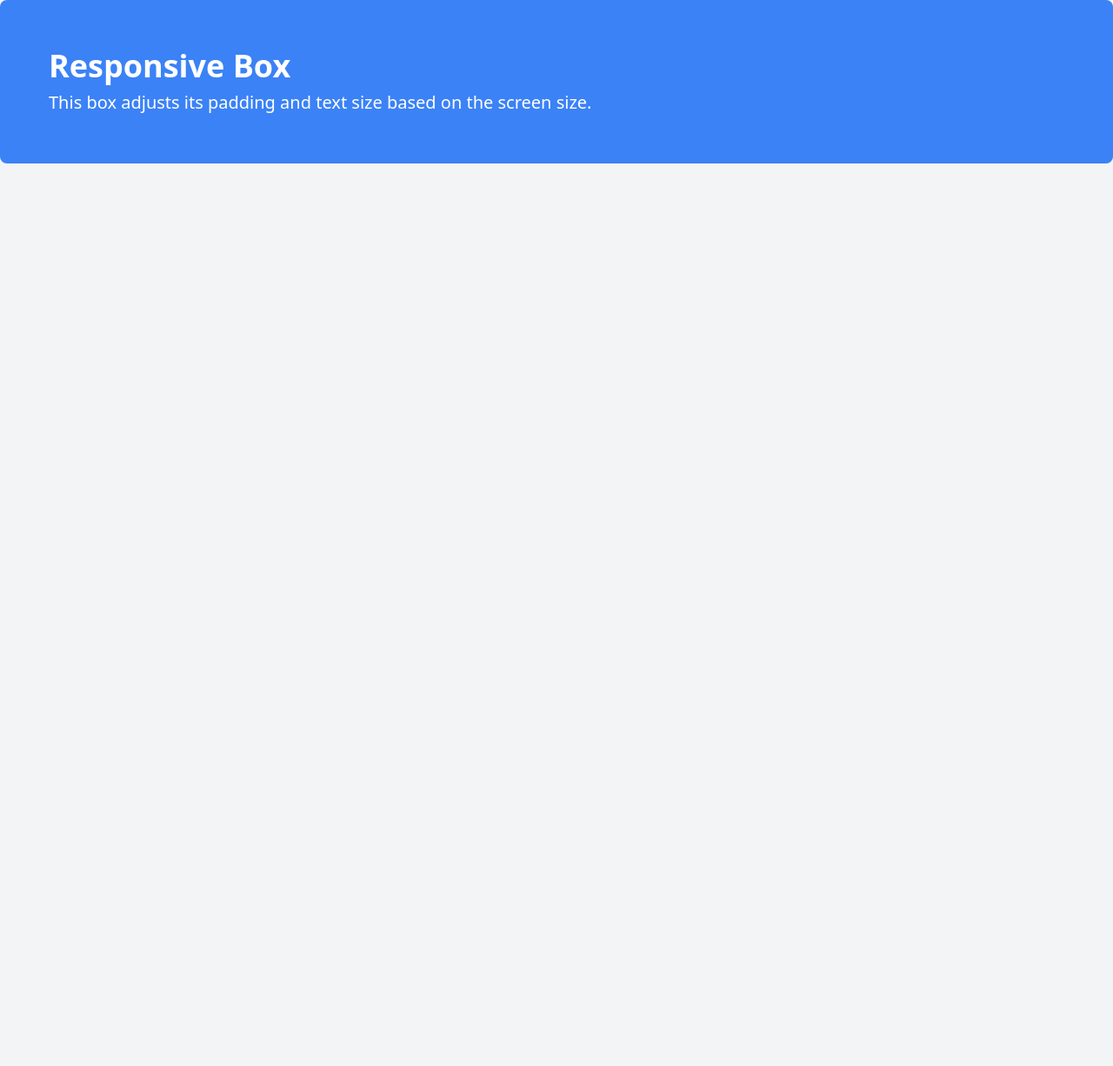
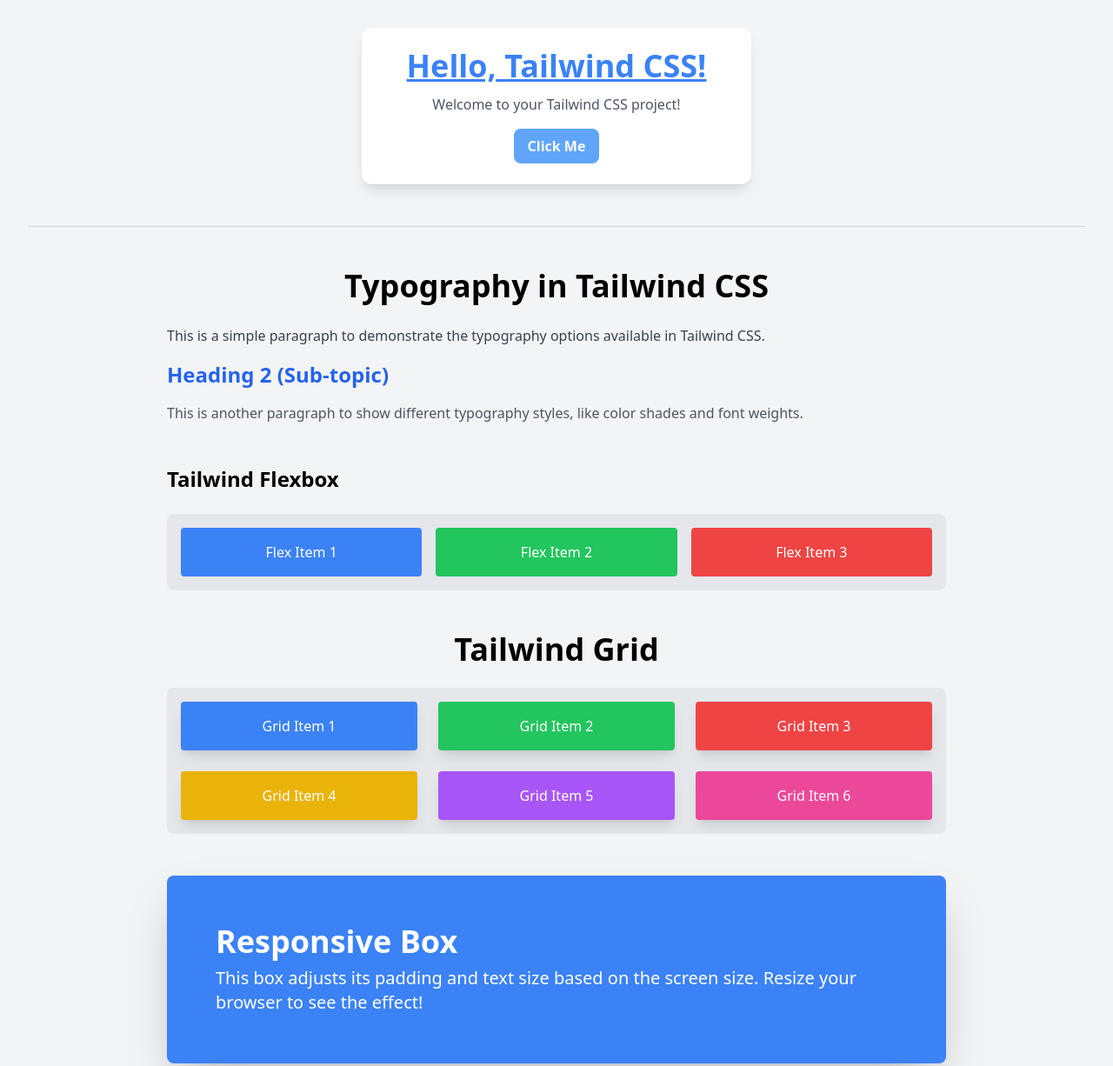
Before and after one commit to darsh-844/Tailwind, a website: page tailwind-project/index.html in a window 1280 px wide. Shown: the top 1226 px of the page at 87% size. Before the commit the page ends 800 px from the top, so only its background shows below. Drawn offline with nearby package versions, Linux system fonts and the light colour scheme; files that its build step writes are made by us from their sources.

Commit message:
Tailwind

```diff
--- a/tailwind-project/index.html
+++ b/tailwind-project/index.html
@@ -1,83 +1,74 @@
-<!doctype html>
+<!DOCTYPE html>
 <html lang="en">
   <head>
     <meta charset="UTF-8" />
     <meta name="viewport" content="width=device-width, initial-scale=1.0" />
-    <title>Tailwind Project</title>
+    <title>Tailwind Project - Consolidated</title>
     <script src="https://cdn.tailwindcss.com"></script>
-    <link rel="stylesheet" href="./output.css" />
   </head>
-  <!-- <body class="bg-gray-100 h-screen flex items-center justify-center">
-    <h1 class="text-4xl font-bold text-blue-500">Hello, Tailwind CSS!</h1>
-  <body class="bg-gray-100">
-    <div
-      class="max-w-md mx-auto mt-20 p-6 bg-white rounded-xl shadow-lg text-center"
-    >
+  <body class="bg-gray-100 p-4 md:p-8 space-y-12">
+
+    <!-- 1. Intro Card Section -->
+    <section>
+      <div class="max-w-md mx-auto p-6 bg-white rounded-xl shadow-lg text-center">
         <h1 class="text-4xl font-bold text-blue-500 mb-3 underline">
           Hello, Tailwind CSS!
         </h1>
         <p class="text-gray-600 mb-4">Welcome to your Tailwind CSS project!</p>
-      <button
-        class="bg-blue-400 hover:bg-blue-700 transition duration-300 text-white font-bold py-2 px-4 rounded-lg"
-      >
+        <button class="bg-blue-400 hover:bg-blue-700 transition duration-300 text-white font-bold py-2 px-4 rounded-lg">
           Click Me
         </button>
       </div>
-  <body class="bg-gray-100 p-8">
-    <h1 class="text-2xl font-bold mb-6">Tailwind Flexbox</h1>
-    <div class="flex gap-4 p-4 bg-gray-200">
-      <div class="bg-blue-500 text-white p-4 rounded">Flex Item 1</div>
-      <div class="bg-green-500 text-white p-4 rounded">Flex Item 2</div>
-      <div class="bg-red-500 text-white p-4 rounded">Flex Item 3</div>
+    </section>
+
+    <hr class="border-gray-300" />
+
+    <!-- 2. Typography Section -->
+    <section class="max-w-4xl mx-auto">
+      <h1 class="text-4xl font-bold text-center mb-6">Typography in Tailwind CSS</h1>
+      <p class="text-base leading-relaxed text-gray-700 mb-4">
+        This is a simple paragraph to demonstrate the typography options available in Tailwind CSS.
+      </p>
+      <h2 class="text-2xl font-semibold mb-4 text-blue-600">Heading 2 (Sub-topic)</h2>
+      <p class="text-base text-gray-600">
+        This is another paragraph to show different typography styles, like color shades and font weights.
+      </p>
+    </section>
+
+    <!-- 3. Flexbox Section -->
+    <section class="max-w-4xl mx-auto">
+      <h2 class="text-2xl font-bold mb-6">Tailwind Flexbox</h2>
+      <div class="flex flex-wrap gap-4 p-4 bg-gray-200 rounded-lg">
+        <div class="bg-blue-500 text-white p-4 rounded flex-1 text-center">Flex Item 1</div>
+        <div class="bg-green-500 text-white p-4 rounded flex-1 text-center">Flex Item 2</div>
+        <div class="bg-red-500 text-white p-4 rounded flex-1 text-center">Flex Item 3</div>
       </div>
+    </section>
 
+    <!-- 4. Grid Section -->
+    <section class="max-w-4xl mx-auto">
+      <h2 class="text-4xl font-bold text-center mb-6">Tailwind Grid</h2>
+      <div class="grid grid-cols-1 sm:grid-cols-2 md:grid-cols-3 gap-6 p-4 bg-gray-200 rounded-lg">
+        <div class="bg-blue-500 text-white p-4 text-center shadow-lg rounded">Grid Item 1</div>
+        <div class="bg-green-500 text-white p-4 text-center shadow-lg rounded">Grid Item 2</div>
+        <div class="bg-red-500 text-white p-4 text-center shadow-lg rounded">Grid Item 3</div>
+        <div class="bg-yellow-500 text-white p-4 text-center shadow-lg rounded">Grid Item 4</div>
+        <div class="bg-purple-500 text-white p-4 text-center shadow-lg rounded">Grid Item 5</div>
+        <div class="bg-pink-500 text-white p-4 text-center shadow-lg rounded">Grid Item 6</div>
+      </div>
+    </section>
 
-  <body class="bg-gray-100 p-8">
-    <h1 class="text-4xl font-bold text-center mb-6">Tailwind Grid</h1>
-    <div
-      class="grid grid-cols-1 sm:grid-cols-2 md:grid-cols-3 gap-6 p-4 bg-gray-200"
-    >
-      <div class="bg-blue-500 text-white p-4 text-center shadow-lg rounded">
-        Grid Item 1
-      </div>
-      <div class="bg-green-500 text-white p-4 text-center shadow-lg rounded">
-        Grid Item 2
-      </div>
-      <div class="bg-red-500 text-white p-4 text-center shadow-lg rounded">
-        Grid Item 3
-      </div>
-      <div class="bg-yellow-500 text-white p-4 text-center shadow-lg rounded">
-        Grid Item 4
-      </div>
-      <div class="bg-purple-500 text-white p-4 text-center shadow-lg rounded">
-        Grid Item 5
-      </div>
-      <div class="bg-pink-500 text-white p-4 text-center shadow-lg rounded">
-        Grid Item 6
-      </div>
-    </div>
-
-  <body class="bg-gray-100 p-8">
-    <h1 class="text-4xl font-bold text-center mb-6">
-      Typography in Tailwind CSS
-    </h1>
-    <p class="text-base leading-relaxed text-gray-700 mb-4">
-      This is a simple paragraph to demonstrate the typography options available
-      in Tailwind CSS.
-    </p>
-    <h2 class="text-2xl font-semibold mb-4">Heading 2</h2>
-    <p class="text-base text-gray-600">
-      This is another paragraph to show different typography styles.
-    </p>-->
-<body class="bg-gray-100">
-    <div
-      class="bg-blue-500 text-white p-4 sm:p-6 md:10 lg:p-14 rounded-lg"
-    >
+    <!-- 5. Responsive Design Section -->
+    <section class="max-w-4xl mx-auto pb-10">
+      <div class="bg-blue-500 text-white p-4 sm:p-6 md:p-10 lg:p-14 rounded-lg shadow-2xl">
         <h2 class="text-xl sm:text-2xl md:text-3xl lg:text-4xl font-bold mb-2">
           Responsive Box
         </h2>
         <p class="text-sm sm:text-base md:text-lg lg:text-xl mt-2">
-      This box adjusts its padding and text size based on the screen size.</p>
+          This box adjusts its padding and text size based on the screen size. Resize your browser to see the effect!
+        </p>
       </div>
+    </section>
+
   </body>
 </html>
```
Lines whose indentation alone changed are shown as unchanged.
